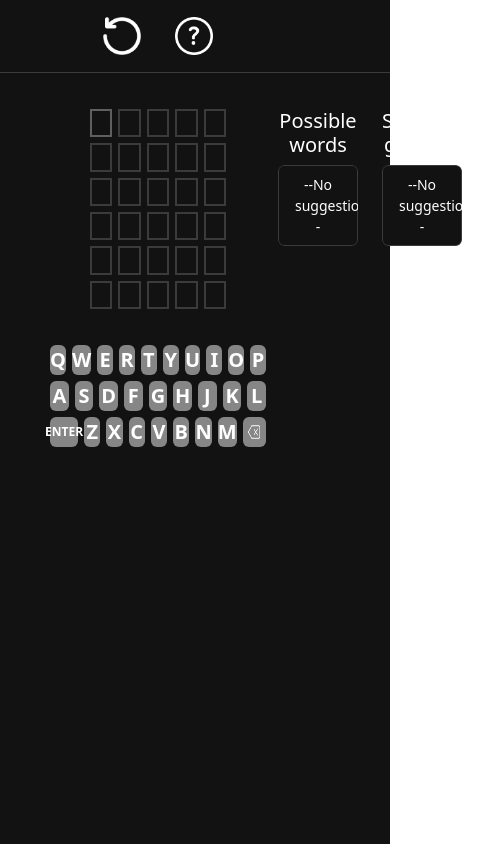
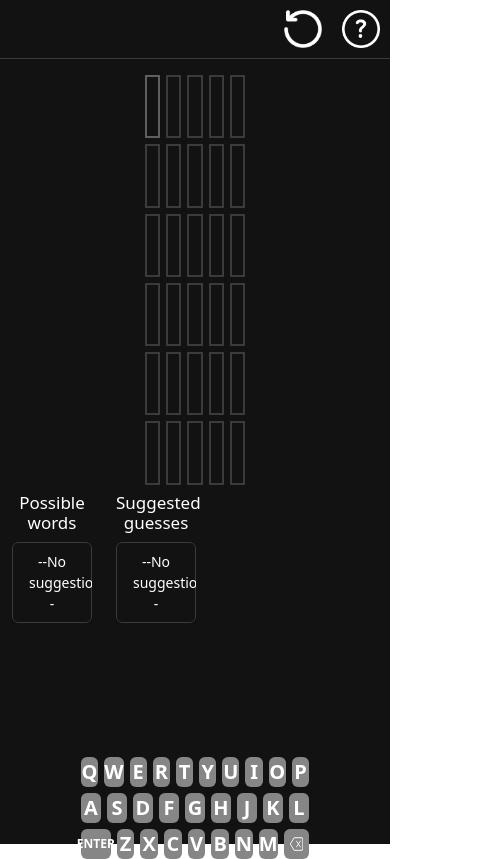
Before and after one commit to perssonoliver/WordleAssistant, a React (Vite) app in the folder wordle-solver/: page / in a window 390 px wide. Shown: the whole page, 482 px wide, since content can reach past the window. Built offline with nearby package versions, Linux system fonts and the light colour scheme.

Commit message:
Added media queries for small screens

```diff
--- a/wordle-solver/src/App.css
+++ b/wordle-solver/src/App.css
@@ -18,15 +18,29 @@
 }
 
 .main-container {
-    display: grid;
-    grid-template-columns: 1fr fit-content(100%) 1fr;
-    grid-template-rows: fit-content(100%) var(--second-row-height, auto) auto;
-    row-gap: 36px;
     width: 100%;
     height: 100vh;
     margin: 0 auto;
-    min-height: min-content;
     box-sizing: border-box;
+}
+
+@media (width >= 500px) {
+    .main-container {
+        display: grid;
+        grid-template-columns: 1fr fit-content(100%) 1fr;
+        grid-template-rows: fit-content(100%) var(--second-row-height, auto) auto;
+        row-gap: 36px;
+        min-height: min-content;
+    }
+}
+
+@media (width < 500px) {
+    .main-container {
+        display: flex;
+        flex-direction: column;
+        justify-content: flex-start;
+        row-gap: 8px;
+    }
 }
 
 .error-box {
--- a/wordle-solver/src/Keyboard.css
+++ b/wordle-solver/src/Keyboard.css
@@ -9,6 +9,21 @@
     font-size: 20px;
     padding-left: 12px;
     padding-right: 12px;
+}
+
+@media (width >= 500px) {
+    .keyboard {
+        padding-left: 12px;
+        padding-right: 12px;
+    }
+}
+
+@media (width < 500px) {
+    .keyboard {
+        padding-left: 6px;
+        padding-right: 6px;
+        justify-self: flex-end;
+    }
 }
 
 .key-row {
--- a/wordle-solver/src/Keyboard.jsx
+++ b/wordle-solver/src/Keyboard.jsx
@@ -9,9 +9,9 @@ function Keyboard({ handleKeyPress, screenWidth }) {
         <div
             className='keyboard'
             style={{
-                width: `${screenWidth * 0.3}px`,
-                height: `${screenWidth * 0.3 * 0.33}px`,
-                minHeight: `${screenWidth * 0.3 * 0.33}px`
+                width: screenWidth < 500 ? '100%' : `${screenWidth * 0.3}px`,
+                height: screenWidth < 500 ? '19vh' : `${screenWidth * 0.3 * 0.33}px`,
+                minHeight: screenWidth < 500 ? '19vh' : `${screenWidth * 0.3 * 0.33}px`
             }}
         >
             <div className='key-row'>
--- a/wordle-solver/src/MainGrid.css
+++ b/wordle-solver/src/MainGrid.css
@@ -1,6 +1,4 @@
 .main-grid {
-    grid-row: 2;
-    grid-column: 2;
     max-height: fit-content;
     margin: 0 auto;
     display: grid;
@@ -8,13 +6,26 @@
     grid-template-columns: repeat(5, 1fr);
     gap: 6px;
     font-size: 26px;
-    padding-left: 12px;
-    padding-right: 12px;
+}
+
+@media (width >= 500px) {
+    .main-grid {
+        grid-row: 2;
+        grid-column: 2;
+        padding-left: 12px;
+        padding-right: 12px;
+    }
+}
+
+@media (width < 500px) {
+    .main-grid {
+        padding-left: 30px;
+        padding-right: 30px;
+    }
 }
 
 .main-grid label {
     width: 100%;
-    height: 100%;
     color: white;
     border: 2px solid var(--select-grey);
     font-size: 1em;
@@ -26,6 +37,18 @@
     align-items: center;
 }
 
+@media (width >= 500px) {
+    .main-grid label {
+        height: 100%;
+    }
+}
+
+@media (width < 500px) {
+    .main-grid label {
+        height: 7.5vh;
+    }
+}
+
 .main-grid label:focus {
     outline: none;
 }
--- a/wordle-solver/src/MainGrid.jsx
+++ b/wordle-solver/src/MainGrid.jsx
@@ -15,7 +15,7 @@ function MainGrid({ row, setColor, screenWidth }) {
   }
 
   return (
-    <div className='main-grid' style={{ width: `${screenWidth * 0.2}px` }}>
+    <div className='main-grid' style={{ width: screenWidth < 500 ? '100%' : `${screenWidth * 0.2}px` }}>
         {[...Array(6)].map((_, i) => (
           [...Array(5)].map((_, j) => (
             <label
--- a/wordle-solver/src/Menu.css
+++ b/wordle-solver/src/Menu.css
@@ -1,14 +1,31 @@
 .top-menu {
-    grid-row: 1;
-    grid-column: 2;
     display: flex;
     align-items: center;
-    justify-content: center;
     border-bottom: 1px solid var(--select-grey);
+}
+
+@media (width >= 500px) {
+    .top-menu {
+        grid-row: 1;
+        grid-column: 2;
+        justify-content: center;
+    }
+}
+
+@media (width < 500px) {
+    .top-menu {
+        justify-content: flex-end;
+    }
 }
 
 .top-menu-border {
     border-bottom: 1px solid var(--select-grey);
+}
+
+@media (width < 500px) {
+    .top-menu-border {
+        display: none;
+    }
 }
 
 .top-menu-item {
@@ -16,8 +33,20 @@
     justify-content: center;
     align-items: center;
     cursor: pointer;
-    width: 72px;
-    height: 72px;
+}
+
+@media (width >= 500px) {
+    .top-menu-item {
+        width: 72px;
+        height: 72px;
+    }
+}
+
+@media (width < 500px) {
+    .top-menu-item {
+        width: 58px;
+        height: 58px;
+    }
 }
 
 .top-menu-item:hover {
--- a/wordle-solver/src/WordList.css
+++ b/wordle-solver/src/WordList.css
@@ -1,10 +1,24 @@
 .word-list-container {
-    grid-row: 2;
-    grid-column: 3;
     min-width: fit-content;
     height: 100%;
     display: flex;
     gap: 24px;
+}
+
+@media (width >= 500px) {
+    .word-list-container {
+        grid-row: 2;
+        grid-column: 3;
+    }
+}
+
+@media (width < 500px) {
+    .word-list-container {
+        flex-grow: 1;
+        padding-left: 12px;
+        padding-right: 12px;
+        overflow-y: auto;
+    }
 }
 
 .word-list {
@@ -15,7 +29,18 @@
 
 .word-list-header {
     color: white;
-    font-size: 20px;
+}
+
+@media (width >= 500px) {
+    .word-list-header {
+        font-size: 20px;
+    }
+}
+
+@media (width < 500px) {
+    .word-list-header {
+        font-size: 17px;
+    }
 }
 
 .list-group {
--- a/wordle-solver/src/WordList.jsx
+++ b/wordle-solver/src/WordList.jsx
@@ -148,7 +148,7 @@ function WordList({ wordList, validLetters, validLetterFrequencies, fillWord, ro
 
     return (
         <div className='word-list-container' style={{ minWidth: `${screenWidth * 0.14}px` }}>
-            <div className='word-list' style={{ width: `${screenWidth * 0.1}px` }}>
+            <div className='word-list' style={{ width: screenWidth < 500 ? '50%' : `${screenWidth * 0.1}px` }}>
                 <h2 className='word-list-header'>Possible words</h2>
                 <ul className='list-group'>
                     {!hasWords && <li className='list-group-item default-list-item'>--No suggestions--</li>}
@@ -163,7 +163,7 @@ function WordList({ wordList, validLetters, validLetterFrequencies, fillWord, ro
                 </ul>
             </div>
 
-            <div className='word-list' style={{ width: `${screenWidth * 0.1}px` }}>
+            <div className='word-list' style={{ width: screenWidth < 500 ? '50%' : `${screenWidth * 0.1}px` }}>
                 <h2 className='word-list-header'>Suggested guesses</h2>
                 <ul className='list-group'>
                     {!hasWords && <li className='list-group-item default-list-item'>--No suggestions--</li>}
```
